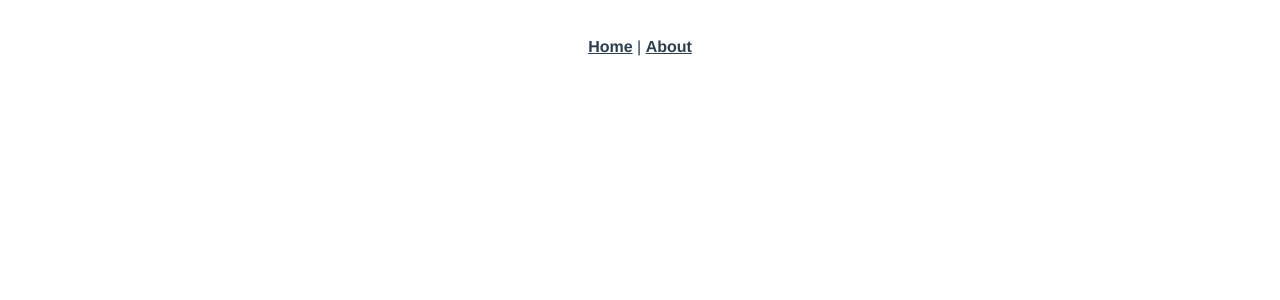
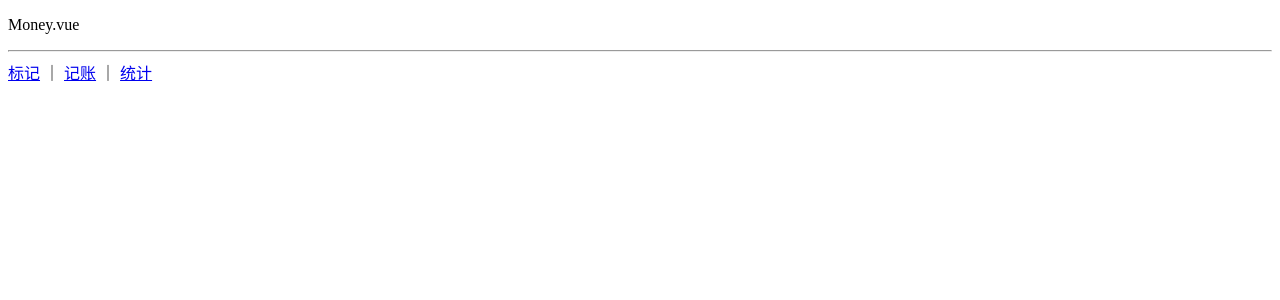
Before and after one commit to king-open/hicall, a Vue app: page /#/money in a window 1280 px wide. Shown: the top 300 px of the page. Built offline with nearby package versions, Linux system fonts and the light colour scheme.

Commit message:
创建三个页面

```diff
--- a/src/App.vue
+++ b/src/App.vue
@@ -1,10 +1,14 @@
 <template>
-  <div id="app">
-    <nav>
-      <router-link to="/">Home</router-link> |
-      <router-link to="/about">About</router-link>
-    </nav>
-    <router-view/>
+  <div>
+    <router-view />
+    <hr/>
+    <div>
+      <router-link to="/money">标记</router-link>
+      ｜
+      <router-link to="/labels">记账</router-link>
+      ｜
+      <router-link to="/statistics">统计</router-link>
+    </div>
   </div>
 </template>
 
--- a/src/components/HelloWorld.vue
+++ /dev/null
@@ -1,63 +0,0 @@
-<template>
-  <div class="hello">
-    <h1>{{ msg }}</h1>
-    <p>
-      For a guide and recipes on how to configure / customize this project,<br>
-      check out the
-      <a href="https://cli.vuejs.org" target="_blank" rel="noopener">vue-cli documentation</a>.
-    </p>
-    <h3>Installed CLI Plugins</h3>
-    <ul>
-      <li><a href="https://github.com/vuejs/vue-cli/tree/dev/packages/%40vue/cli-plugin-babel" target="_blank" rel="noopener">babel</a></li>
-      <li><a href="https://github.com/vuejs/vue-cli/tree/dev/packages/%40vue/cli-plugin-pwa" target="_blank" rel="noopener">pwa</a></li>
-      <li><a href="https://github.com/vuejs/vue-cli/tree/dev/packages/%40vue/cli-plugin-router" target="_blank" rel="noopener">router</a></li>
-      <li><a href="https://github.com/vuejs/vue-cli/tree/dev/packages/%40vue/cli-plugin-vuex" target="_blank" rel="noopener">vuex</a></li>
-      <li><a href="https://github.com/vuejs/vue-cli/tree/dev/packages/%40vue/cli-plugin-eslint" target="_blank" rel="noopener">eslint</a></li>
-      <li><a href="https://github.com/vuejs/vue-cli/tree/dev/packages/%40vue/cli-plugin-unit-jest" target="_blank" rel="noopener">unit-jest</a></li>
-      <li><a href="https://github.com/vuejs/vue-cli/tree/dev/packages/%40vue/cli-plugin-typescript" target="_blank" rel="noopener">typescript</a></li>
-    </ul>
-    <h3>Essential Links</h3>
-    <ul>
-      <li><a href="https://vuejs.org" target="_blank" rel="noopener">Core Docs</a></li>
-      <li><a href="https://forum.vuejs.org" target="_blank" rel="noopener">Forum</a></li>
-      <li><a href="https://chat.vuejs.org" target="_blank" rel="noopener">Community Chat</a></li>
-      <li><a href="https://twitter.com/vuejs" target="_blank" rel="noopener">Twitter</a></li>
-      <li><a href="https://news.vuejs.org" target="_blank" rel="noopener">News</a></li>
-    </ul>
-    <h3>Ecosystem</h3>
-    <ul>
-      <li><a href="https://router.vuejs.org" target="_blank" rel="noopener">vue-router</a></li>
-      <li><a href="https://vuex.vuejs.org" target="_blank" rel="noopener">vuex</a></li>
-      <li><a href="https://github.com/vuejs/vue-devtools#vue-devtools" target="_blank" rel="noopener">vue-devtools</a></li>
-      <li><a href="https://vue-loader.vuejs.org" target="_blank" rel="noopener">vue-loader</a></li>
-      <li><a href="https://github.com/vuejs/awesome-vue" target="_blank" rel="noopener">awesome-vue</a></li>
-    </ul>
-  </div>
-</template>
-
-<script lang="ts">
-import { Component, Prop, Vue } from 'vue-property-decorator';
-
-@Component
-export default class HelloWorld extends Vue {
-  @Prop() private msg!: string;
-}
-</script>
-
-<!-- Add "scoped" attribute to limit CSS to this component only -->
-<style scoped lang="scss">
-h3 {
-  margin: 40px 0 0;
-}
-ul {
-  list-style-type: none;
-  padding: 0;
-}
-li {
-  display: inline-block;
-  margin: 0 10px;
-}
-a {
-  color: #42b983;
-}
-</style>
--- a/src/router/index.ts
+++ b/src/router/index.ts
@@ -1,23 +1,30 @@
 import Vue from 'vue'
 import VueRouter, { RouteConfig } from 'vue-router'
-import HomeView from '../views/HomeView.vue'
+import Money from '@/views/Money.vue'
+import Labels from '@/views/Labels.vue'
+import Statistics from '@/views/Statistics.vue'
+
 
 Vue.use(VueRouter)
 
 const routes: Array<RouteConfig> = [
   {
-    path: '/',
-    name: 'home',
-    component: HomeView
+    path:'/',
+    redirect:'/money'
   },
   {
-    path: '/about',
-    name: 'about',
-    // route level code-splitting
-    // this generates a separate chunk (about.[hash].js) for this route
-    // which is lazy-loaded when the route is visited.
-    component: () => import(/* webpackChunkName: "about" */ '../views/AboutView.vue')
+    path:'/money',
+    component:Money
+  },
+  {
+    path:'/labels',
+    component:Labels
+  },
+  {
+    path:'/statistics',
+    component:Statistics
   }
+
 ]
 
 const router = new VueRouter({
--- a/src/views/AboutView.vue
+++ /dev/null
@@ -1,5 +0,0 @@
-<template>
-  <div class="about">
-    <h1>This is an about page</h1>
-  </div>
-</template>
--- a/src/views/HomeView.vue
+++ /dev/null
@@ -1,18 +0,0 @@
-<template>
-  <div class="home">
-    <img alt="Vue logo" src="../assets/logo.png">
-    <HelloWorld msg="Welcome to Your Vue.js + TypeScript App"/>
-  </div>
-</template>
-
-<script lang="ts">
-import { Component, Vue } from 'vue-property-decorator';
-import HelloWorld from '@/components/HelloWorld.vue'; // @ is an alias to /src
-
-@Component({
-  components: {
-    HelloWorld,
-  },
-})
-export default class HomeView extends Vue {}
-</script>
--- /dev/null
+++ b/src/views/Labels.vue
@@ -0,0 +1,17 @@
+<!-- eslint-disable vue/multi-word-component-names -->
+
+<template>
+  <div>
+    Labels.vue
+  </div>
+</template>
+
+<script>
+  export default {
+
+  }
+</script>
+
+<style lang="scss" scoped>
+
+</style>
--- /dev/null
+++ b/src/views/Money.vue
@@ -0,0 +1,17 @@
+<!-- eslint-disable vue/multi-word-component-names -->
+
+<template>
+  <div>
+    <p>Money.vue</p>
+  </div>
+</template>
+
+<script>
+  export default {
+
+  }
+</script>
+
+<style lang="scss" scoped>
+
+</style>
--- /dev/null
+++ b/src/views/Statistics.vue
@@ -0,0 +1,17 @@
+<!-- eslint-disable vue/multi-word-component-names -->
+
+<template>
+  <div>
+    Statistics.vue
+  </div>
+</template>
+
+<script>
+  export default {
+
+  }
+</script>
+
+<style lang="scss" scoped>
+
+</style>
```
